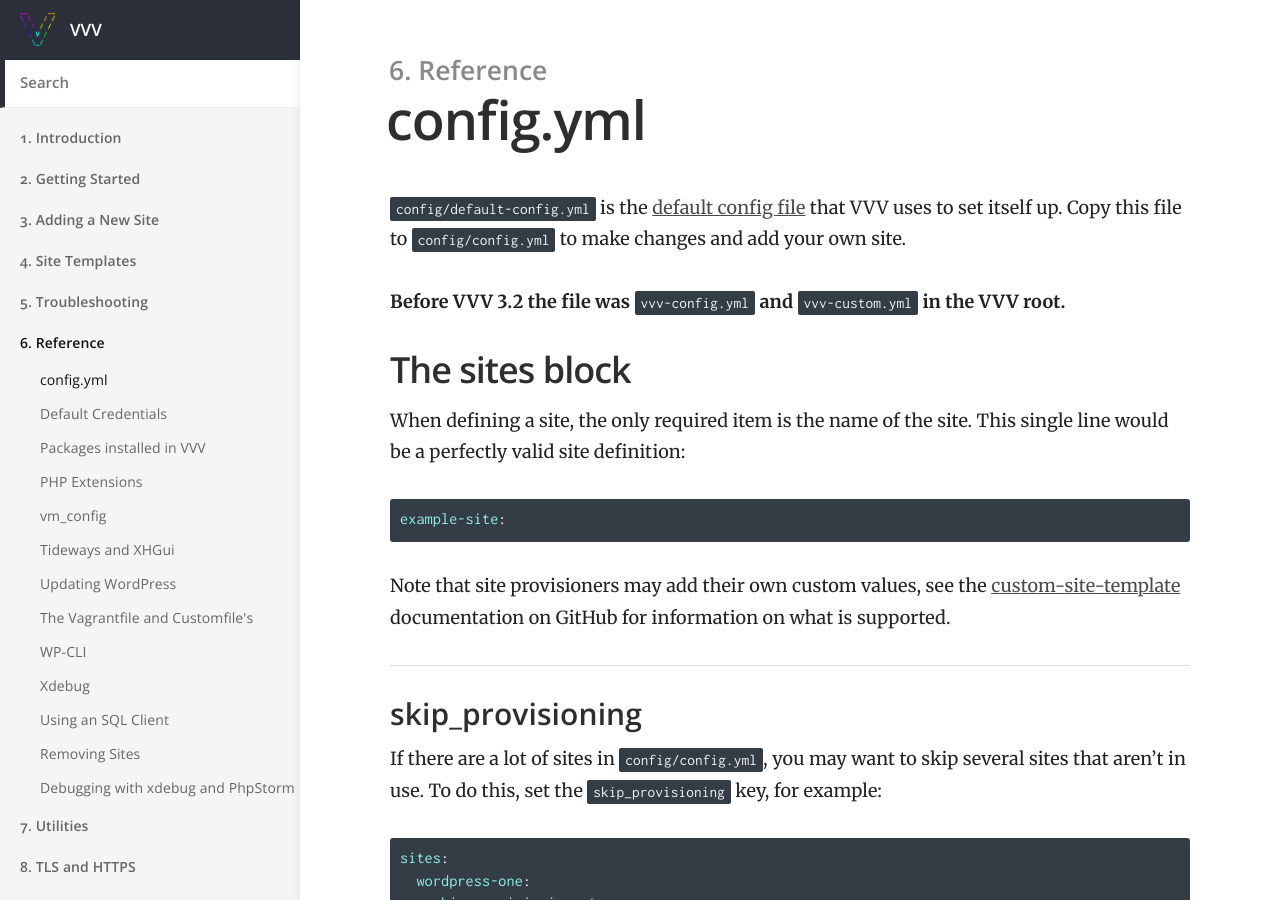
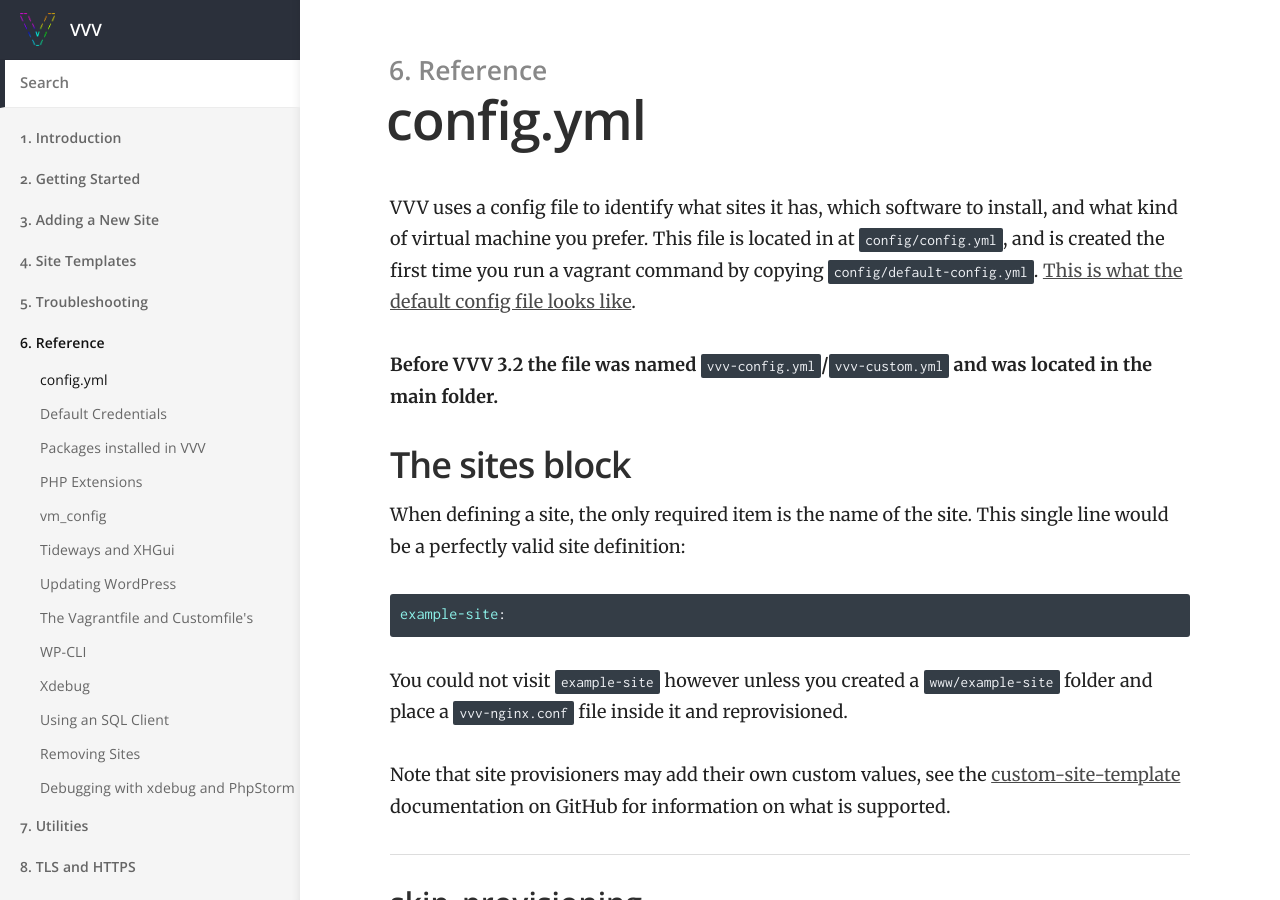
Before and after one commit to Varying-Vagrant-Vagrants/varyingvagrantvagrants.org, a Jekyll site: the page built from docs/en-US/config.yml.md, in a window 1280 px wide and 900 px high. Built offline with Jekyll 4.4.1, drawn with Linux system fonts in a browser that asks for light colours.

Commit message:
adjust first paragraph

````diff
--- a/docs/en-US/config.yml.md
+++ b/docs/en-US/config.yml.md
@@ -6,9 +6,9 @@ description: default-config.yml is the default config file that VVV uses to set
 permalink: /docs/en-US/config/
 ---
 
-`config/default-config.yml` is the [default config file](https://raw.githubusercontent.com/Varying-Vagrant-Vagrants/VVV/stable/config/default-config.yml) that VVV uses to set itself up. Copy this file to `config/config.yml` to make changes and add your own site.
+VVV uses a config file to identify what sites it has, which software to install, and what kind of virtual machine you prefer. This file is located in at `config/config.yml`, and is created the first time you run a vagrant command by copying `config/default-config.yml`. [This is what the default config file looks like](https://raw.githubusercontent.com/Varying-Vagrant-Vagrants/VVV/stable/config/default-config.yml).
 
-**Before VVV 3.2 the file was `vvv-config.yml` and `vvv-custom.yml` in the VVV root.**
+**Before VVV 3.2 the file was named `vvv-config.yml`/`vvv-custom.yml` and was located in the main folder.**
 
 ## The sites block
 
@@ -17,6 +17,8 @@ When defining a site, the only required item is the name of the site. This singl
 ```yaml
 example-site:
 ```
+
+You could not visit `example-site` however unless you created a `www/example-site` folder and place a `vvv-nginx.conf` file inside it and reprovisioned.
 
 Note that site provisioners may add their own custom values, see the [custom-site-template](https://github.com/Varying-Vagrant-Vagrants/custom-site-template/blob/master/README.md) documentation on GitHub for information on what is supported.
 
````
